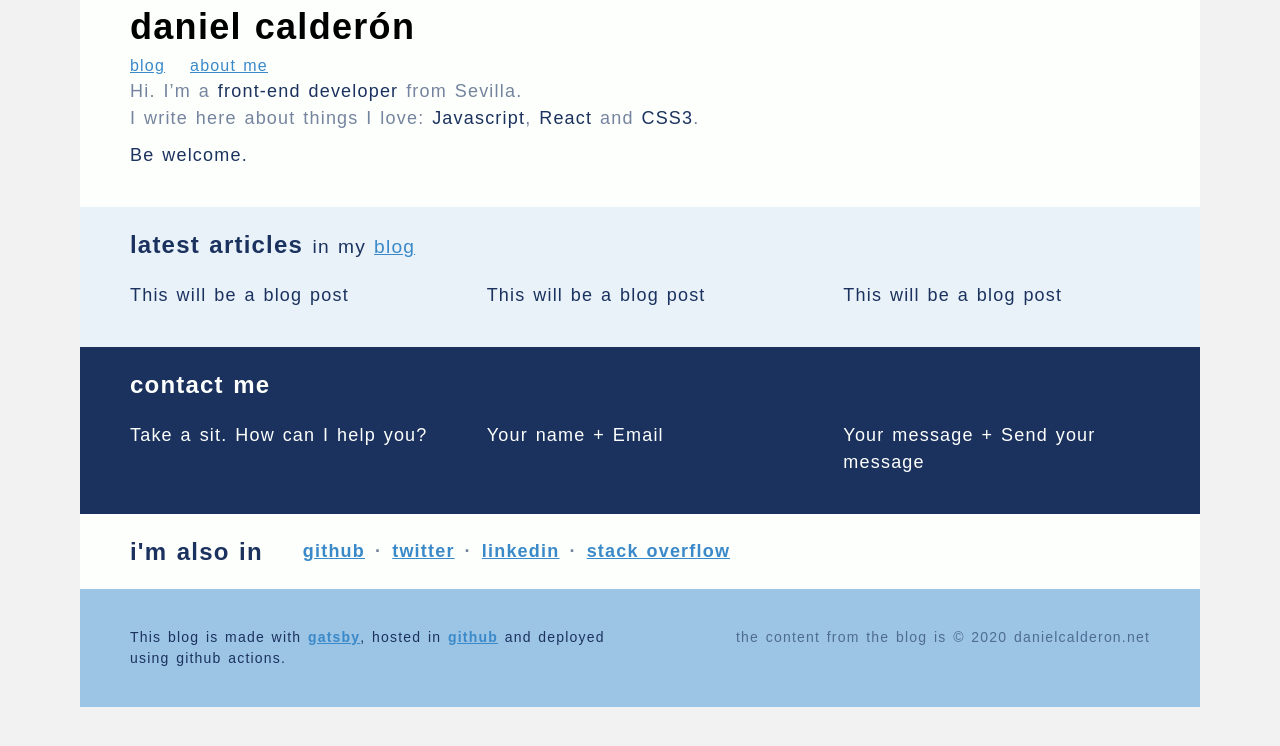
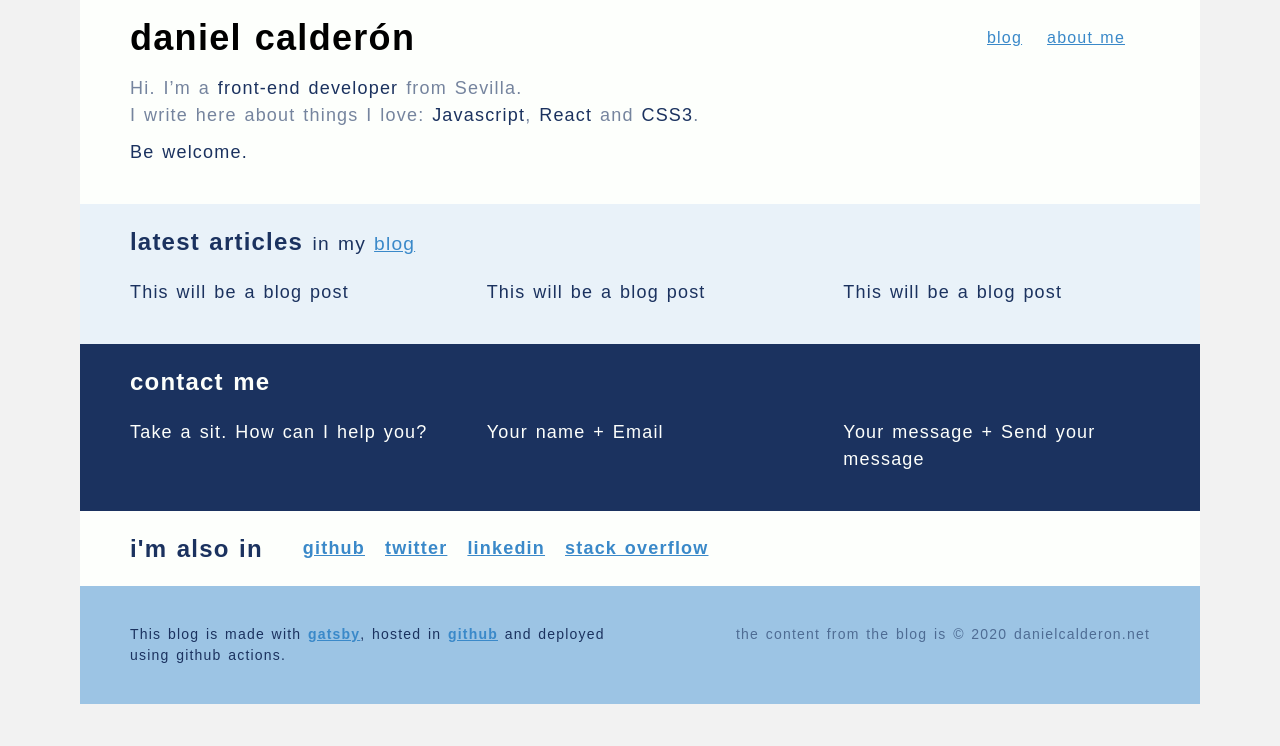
Before and after one commit to calderon/blog, a Gatsby site: page / in a window 1280 px wide. Built offline with nearby package versions, Linux system fonts and the light colour scheme; Gatsby itself is replaced by a stand-in of ours; a web font is replaced by a local one.

Commit message:
#3 Refactor layout default

```diff
--- /dev/null
+++ b/src/assets/styles/global.js
@@ -0,0 +1,46 @@
+import { createGlobalStyle } from "styled-components"
+
+const GlobalStyle = createGlobalStyle`
+  * {
+    &,
+    &::before,
+    &::after {
+      box-sizing: inherit;
+    }
+  }
+
+  html {
+    box-sizing: border-box;
+    font-size: 62.5%;
+  }
+
+  body {
+    font-family: ${props => props.theme.font.base};
+    letter-spacing: 0.12em;
+    line-height: 1.5;
+    word-spacing: 0.16em;
+    background-color: ${props => props.theme.colors.light};
+  }
+
+  p {
+    margin: 0 0 1rem 0;
+
+    &:last-child {
+      margin-bottom: 0;
+    }
+  }
+
+  a {
+    color: ${props => props.theme.palette.quaternary};
+
+    &:hover {
+      color: ${props => props.theme.palette.quinary};
+    }
+  }
+
+  .copyright {
+    display: inline-block;
+  }
+`
+
+export default GlobalStyle
--- a/src/components/Header/index.js
+++ b/src/components/Header/index.js
@@ -12,6 +12,9 @@
   grid-column-end: 4;
   background-color: ${props => props.theme.colors.bright};
   padding: 0 2.5rem;
+  height: 7.5rem;
+  display: flex;
+  align-items: center;
 
   @media ${devices.lg} {
     padding: 0 5rem;
@@ -25,6 +28,7 @@
   line-height: 1.5;
   text-transform: lowercase;
   margin: 0;
+  flex: 1;
 
   a {
     color: inherit;
--- a/src/components/layoutDefault.js
+++ b/src/components/layoutDefault.js
@@ -3,51 +3,7 @@
 import "normalize.css"
 
 import theme from "../theme"
-
-import { createGlobalStyle } from "styled-components"
-
-const GlobalStyle = createGlobalStyle`
-  * {
-    &,
-    &::before,
-    &::after {
-      box-sizing: inherit;
-    }
-  }
-
-  html {
-    box-sizing: border-box;
-    font-size: 62.5%;
-  }
-
-  body {
-    font-family: ${props => props.theme.font.base};
-    letter-spacing: 0.12em;
-    line-height: 1.5;
-    word-spacing: 0.16em;
-    background-color: ${props => props.theme.colors.light};
-  }
-
-  p {
-    margin: 0 0 1rem 0;
-
-    &:last-child {
-      margin-bottom: 0;
-    }
-  }
-
-  a {
-    color: ${props => props.theme.palette.quaternary};
-
-    &:hover {
-      color: ${props => props.theme.palette.quinary};
-    }
-  }
-
-  .copyright {
-    display: inline-block;
-  }
-`
+import GlobalStyle from "../assets/styles/global"
 
 import Header from "../components/Header"
 import Heading from "../components/Heading"
@@ -62,35 +18,14 @@
   margin: 0 auto;
 `
 
-const Main = styled.main.attrs(props => ({
-  className: "main",
-}))`
-  grid-column-start: 1;
-  grid-column-end: 2;
-  display: grid;
-`
-
 const LayoutDefault = ({ children }) => {
   return (
     <ThemeProvider theme={theme}>
       <GlobalStyle />
       <Page>
         <Header />
-        <Container as="aside" bright role="banner">
-          <Heading srOnly>Welcome message</Heading>
-          <p>
-            Hi. I’m a <mark>front-end developer</mark> from Sevilla.
-            <br />I write here about things I love: <mark>
-              Javascript
-            </mark>, <mark>React</mark> and <mark>CSS3</mark>.
-          </p>
 
-          <p>
-            <mark>Be welcome.</mark>
-          </p>
-        </Container>
-
-        <Main>{children}</Main>
+        {children}
 
         <Container as="footer" main secondary small noHeader>
           <ContainerMain columnize={2}>
--- a/src/pages/index.js
+++ b/src/pages/index.js
@@ -13,7 +13,15 @@
 } from "../components/Container"
 import List from "../components/List"
 
-const StyledListItem = styled.li`
+const Main = styled.main.attrs(props => ({
+  className: "main",
+}))`
+  grid-column-start: 1;
+  grid-column-end: 2;
+  display: grid;
+`
+
+const StyledExternalLink = styled.a`
   font-weight: 700;
 
   &::after {
@@ -28,19 +36,35 @@
   }
 `
 
-const ListItem = props => {
+const ExternalLink = props => {
   return (
-    <StyledListItem>
-      <a href={props.url} rel="me external" title={props.children}>
+    <StyledExternalLink
+      href={props.url}
+      rel="me external"
+      title={props.children}
+    >
       {props.children}
-      </a>
-    </StyledListItem>
+    </StyledExternalLink>
   )
 }
 
 const Home = props => {
   return (
     <Layout>
+      <Container as="aside" bright role="banner">
+        <Heading srOnly>Welcome message</Heading>
+        <p>
+          Hi. I’m a <mark>front-end developer</mark> from Sevilla.
+          <br />I write here about things I love: <mark>Javascript</mark>,{" "}
+          <mark>React</mark> and <mark>CSS3</mark>.
+        </p>
+
+        <p>
+          <mark>Be welcome.</mark>
+        </p>
+      </Container>
+
+      <Main>
         <Container main tertiary role="complementary">
           <ContainerHeader>
             <ContainerHeading>
@@ -74,19 +98,29 @@
         <Container main bright inline role="contentinfo">
           <ContainerHeading>I'm also in</ContainerHeading>
           <List unstyled inlineBlock>
-          <ListItem url="https://github.com/calderon">github</ListItem>
-
-          <ListItem url="https://twitter.com/dcalderon">twitter</ListItem>
-
-          <ListItem url="http://linkedin.com/in/danielcalderon">
+            <li>
+              <ExternalLink url="https://github.com/calderon">
+                github
+              </ExternalLink>
+            </li>
+            <li>
+              <ExternalLink url="https://twitter.com/dcalderon">
+                twitter
+              </ExternalLink>
+            </li>
+            <li>
+              <ExternalLink url="http://linkedin.com/in/danielcalderon">
                 linkedin
-          </ListItem>
-
-          <ListItem url="https://stackoverflow.com/users/7442990/daniel-calder%c3%b3n-portillo">
+              </ExternalLink>
+            </li>
+            <li>
+              <ExternalLink url="https://stackoverflow.com/users/7442990/daniel-calder%c3%b3n-portillo">
                 stack overflow
-          </ListItem>
+              </ExternalLink>
+            </li>
           </List>
         </Container>
+      </Main>
     </Layout>
   )
 }
```
Also changed, not shown: 3 other files. Lines whose indentation alone changed are shown as unchanged.
